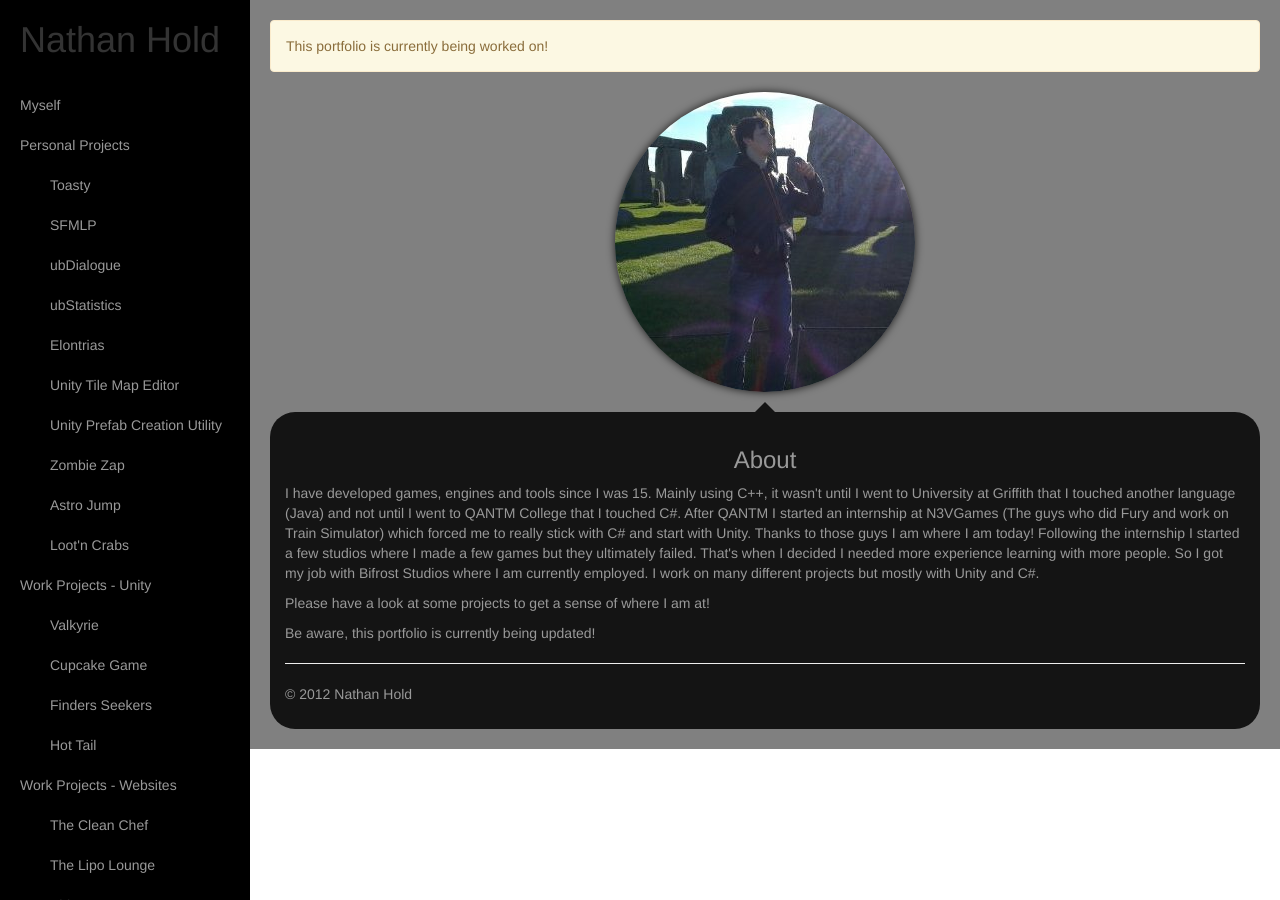
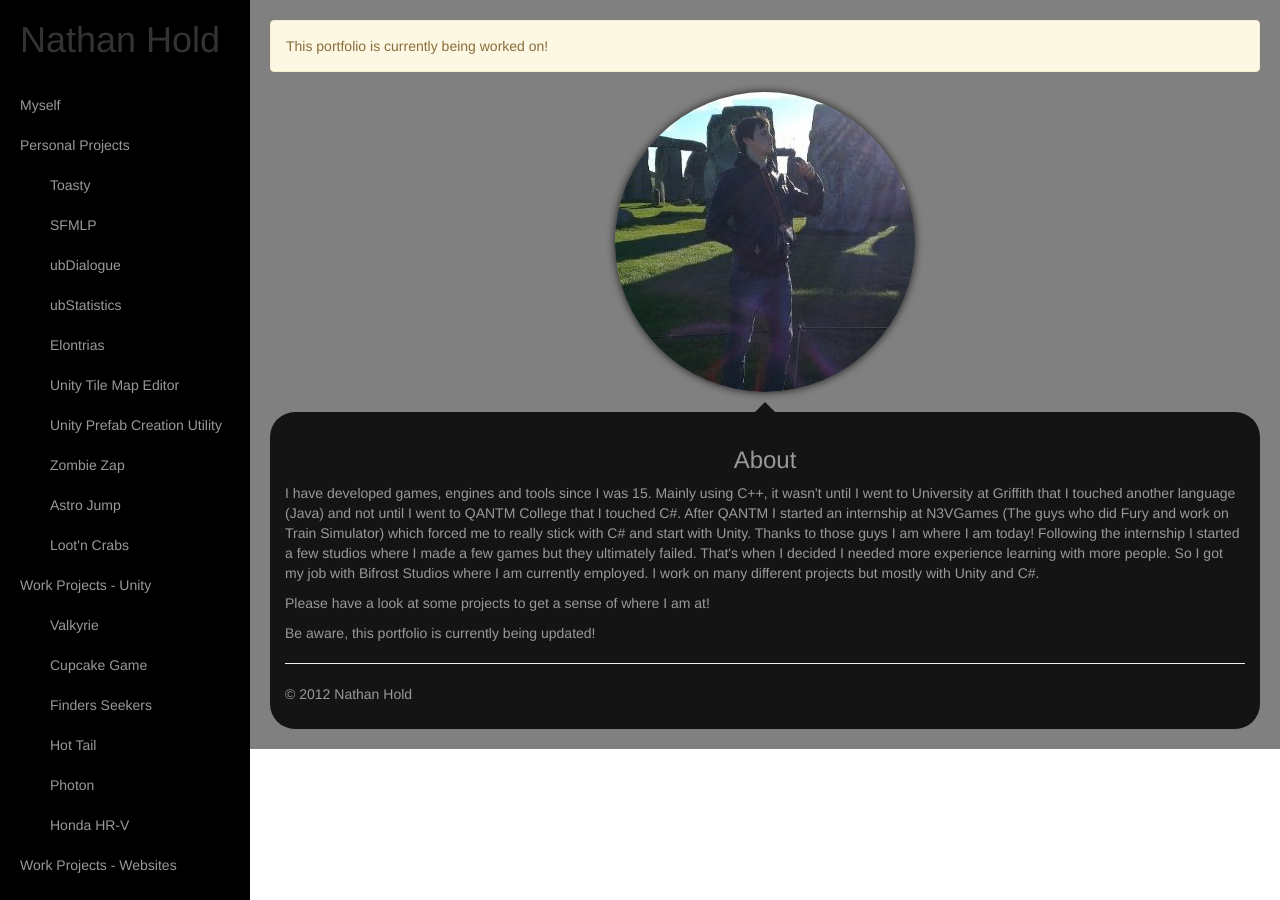
Before and after one commit to nhold/nhold.github.io, a Jekyll site: the page built from index.html, in a window 1280 px wide. Built offline with Jekyll 4.4.1, drawn with Linux system fonts in a browser that asks for light colours.

Commit message:
Fixing the sidebar

```diff
--- a/_includes/sidebar.html
+++ b/_includes/sidebar.html
@@ -1,4 +1,3 @@
-    <!-- Sidebar -->
 <div id="sidebar-wrapper">
     <ul class="sidebar-nav">
         <li class="sidebar-brand">
@@ -21,12 +20,11 @@
             <div class="pr"><a href="valkyrie.html">Valkyrie</a></div>
             <div class="pr"><a href="cupcakegame.html">Cupcake Game</a></div>
             <div class="pr"><a href="findersseekers.html">Finders Seekers</a></div>
-            <div class="pr"><a href="findersseekers.html">Hot Tail</a></div>
+            <div class="pr"><a href="hottail.html">Hot Tail</a></div>
+            <div class="pr"><a href="hottail.html">Photon</a></div>
+            <div class="pr"><a href="hondahrv.html">Honda HR-V</a></div>
             <a href="workweb.html">Work Projects - Websites</a>
-            <div class="pr"><a href="valkyrie.html">The Clean Chef</a></div>
-            <div class="pr"><a href="cupcakegame.html">The Lipo Lounge</a></div>
-            <div class="pr"><a href="cupcakegame.html">Shimmer</a></div>
+            <div class="pr"><a href="thelipolounge.html">The Lipo Lounge</a></div>
         </li>
     </ul>
 </div>
-    <!-- /#sidebar-wrapper -->
--- a/valkyrie.html
+++ b/valkyrie.html
@@ -14,5 +14,3 @@
 <div class="embed-responsive embed-responsive-16by9">
   <iframe class="embed-responsive-item" src="https://www.youtube.com/embed/12VMwSQV4vM"></iframe>
 </div>
-
-<center><iframe width="854" height="480" src="https://www.youtube.com/embed/12VMwSQV4vM" frameborder="0" allowfullscreen></iframe></center>
```
Lines whose indentation alone changed are shown as unchanged.
